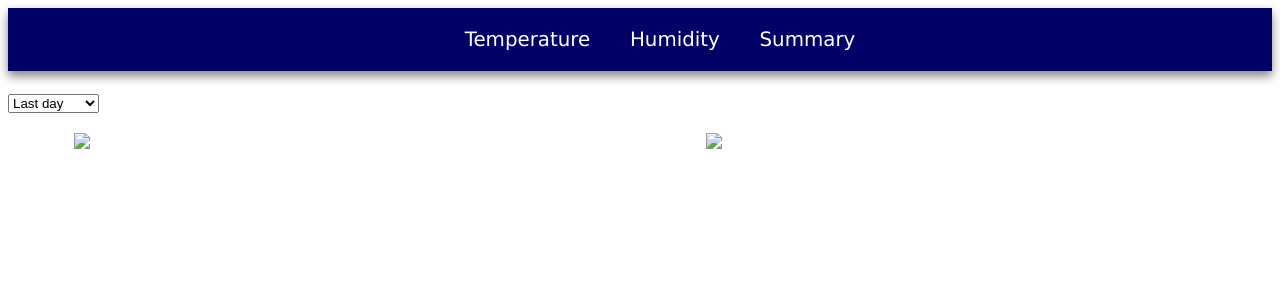
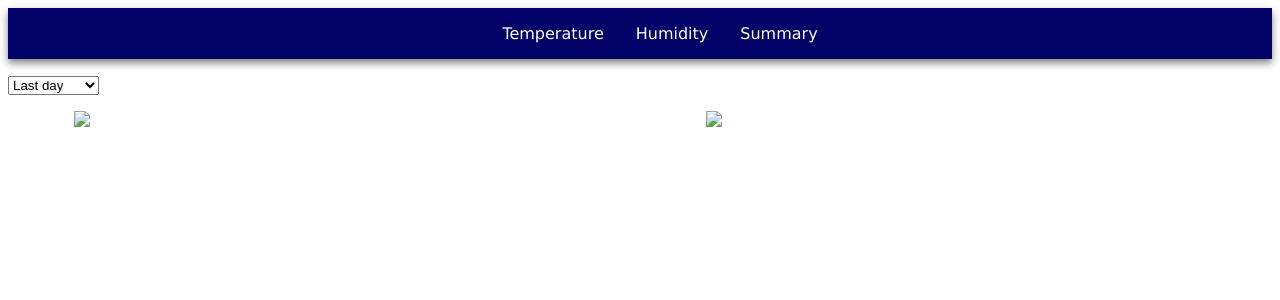
Before and after one commit to jschnab/weather-station, a PHP site: page / in a window 1280 px wide. Shown: the top 300 px of the page. Run offline with PHP 8.4, Linux system fonts and the light colour scheme.

Commit message:
set maximum for font size on large screens

```diff
--- a/weather_station/web/styles.css
+++ b/weather_station/web/styles.css
@@ -1,5 +1,5 @@
 html {
-    font-size: calc(0.6em + 0.8vw);
+    font-size: min(calc(0.6em + 0.8vw), 1em);
 }
 
 body {
```
